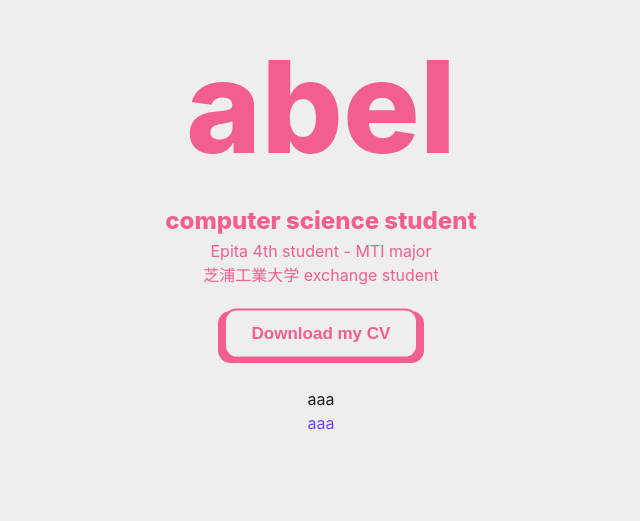
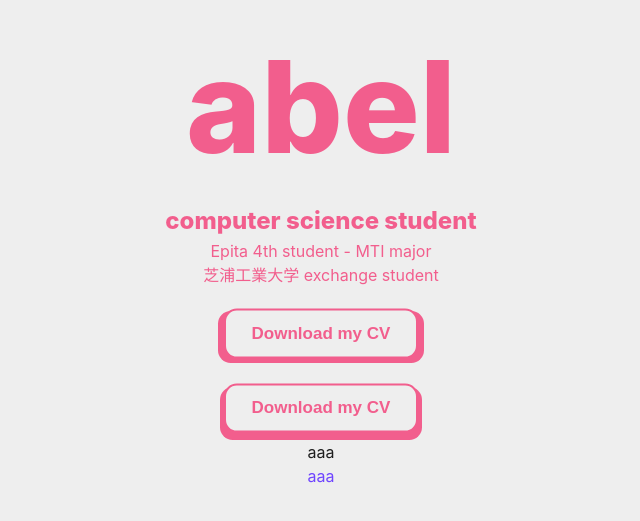
Before and after one commit to kaitomomotta/portfolio, a React (Vite) app: page / in a window 1280 px wide. Shown: the part 181-702 px from the top of the page, without its empty margins (319-959 px from the left). Built offline with nearby package versions, Linux system fonts and the light colour scheme.

Commit message:
feat: add pretty button

```diff
--- a/src/components/MeColumn.tsx
+++ b/src/components/MeColumn.tsx
@@ -1,5 +1,7 @@
 import {Box, styled} from "@mui/system";
 import CVButton from "./ui_verse/CVButton.tsx";
+import {PrettyButton} from "./ui/PrettyButton.tsx";
+import theme from "../assets/theme.ts";
 
 const Text = styled(Box)(({theme}) => ({
   color: theme.palette.secondary.accent2Dark,
@@ -28,6 +30,7 @@ export default function MeColumn() {
       <Text>芝浦工業大学 exchange student</Text>
       <CV><CVButton/>
       </CV>
+      <PrettyButton color={theme.palette.secondary.accent2Dark} text={'Download my CV'} href={'/portfolio/cv.pdf'} />
     </>
   );
 }
--- /dev/null
+++ b/src/components/ui/PrettyButton.tsx
@@ -0,0 +1,52 @@
+import { styled } from "@mui/system";
+
+export interface ButtonProps {
+  color: string;
+  text: string;
+  href: string;
+}
+
+export function PrettyButton({ color, text, href }: ButtonProps) {
+  const ButtonWrapper = styled('div')({
+    display: 'inline-block',
+  });
+
+  const ButtonTop = styled('div')(({ theme }) => ({
+    display: 'block',
+    boxSizing: 'border-box',
+    border: `2px solid ${color}`,
+    borderRadius: '0.75em',
+    padding: '0.75em 1.5em',
+    background: theme.palette.primary.background,
+    color: color,
+    transform: 'translateY(-0.2em)',
+    transition: 'transform 0.1s ease',
+    '&:hover': {
+      transform: 'translateY(-0.33em)',
+    },
+    '&:active': {
+      transform: 'translateY(0)',
+    },
+  }));
+
+  const Button = styled('button')({
+    display: 'inline-block',
+    fontSize: '17px',
+    fontWeight: 'bold',
+    border: 'none',
+    cursor: 'pointer',
+    borderRadius: '0.75em',
+    background: color,
+    padding: '0.25em',
+    paddingTop: 0,
+    margin: 0,
+  });
+
+  return (
+    <ButtonWrapper>
+      <Button onClick={() => (window.location.href = href)}>
+        <ButtonTop>{text}</ButtonTop>
+      </Button>
+    </ButtonWrapper>
+  );
+}
```
